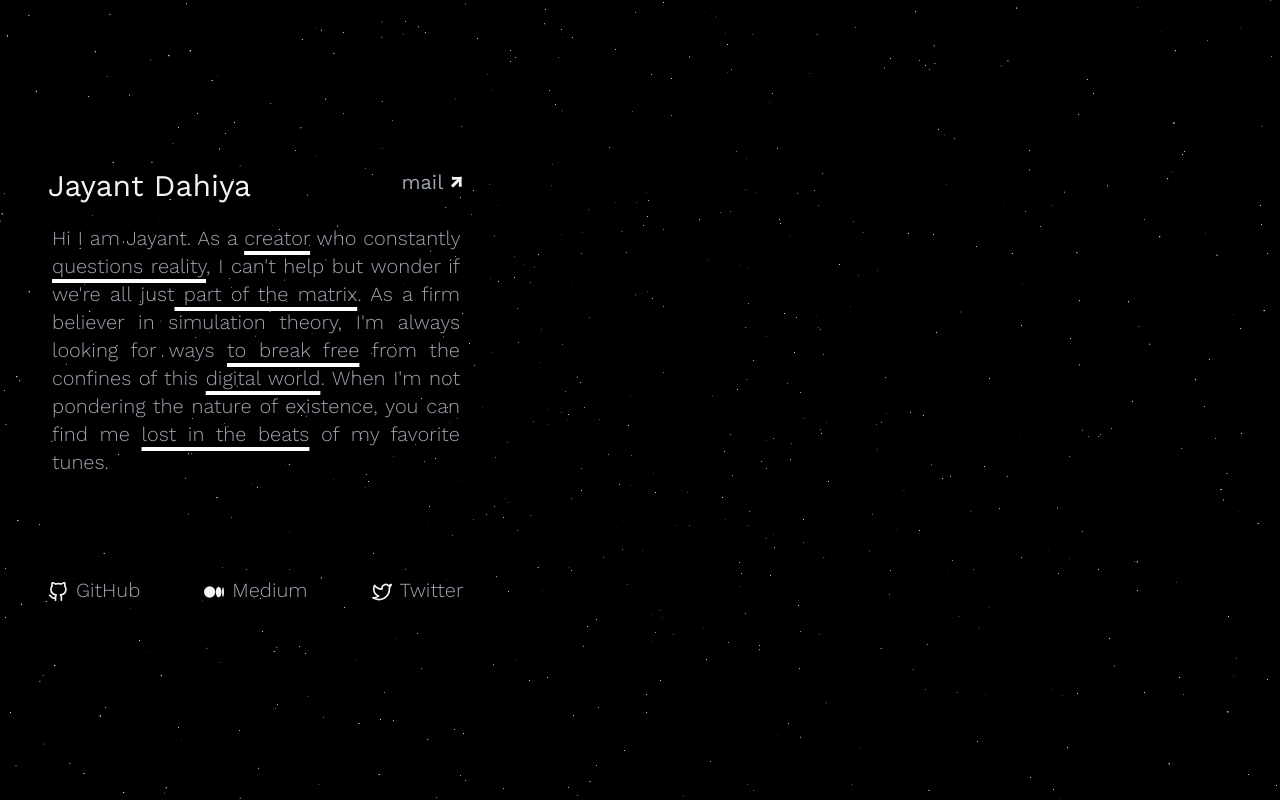
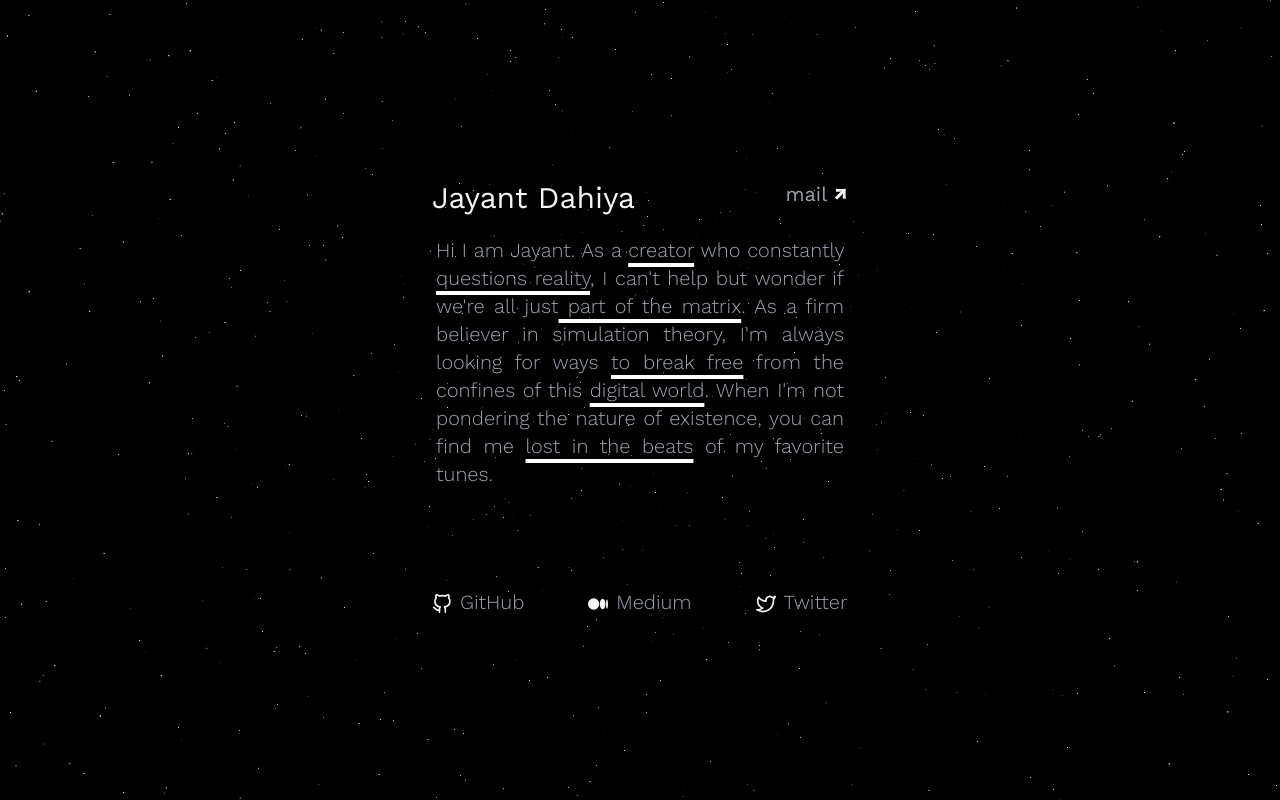
Before and after one commit to jayantdahiya/personal-website, a React (Create React App) app: page / in a window 1280 px wide. Built offline with nearby package versions, Linux system fonts and the light colour scheme.

Commit message:
Centered Landing div

```diff
--- a/src/App.js
+++ b/src/App.js
@@ -8,8 +8,8 @@ import { Stars } from "@react-three/drei";
 function App() {
   return (
     <div className="h-screen bg-black font-WorkSans">
-      <div className="absolute flex flex-col items-center h-screen bg-transparent backdrop-blur-lg">
-        <div className="w-screen lg:w-[40vw] mt-[10vh] lg:mt-[15vh] max-h-[70vh]">
+      <div className="absolute flex flex-col items-center transform -translate-x-1/2 -translate-y-1/2 bg-transparent backdrop-blur-lg top-1/2 left-1/2">
+        <div className="w-screen lg:w-[40vw] max-h-[70vh]">
           <Landing />
           <Links />
         </div>
```
